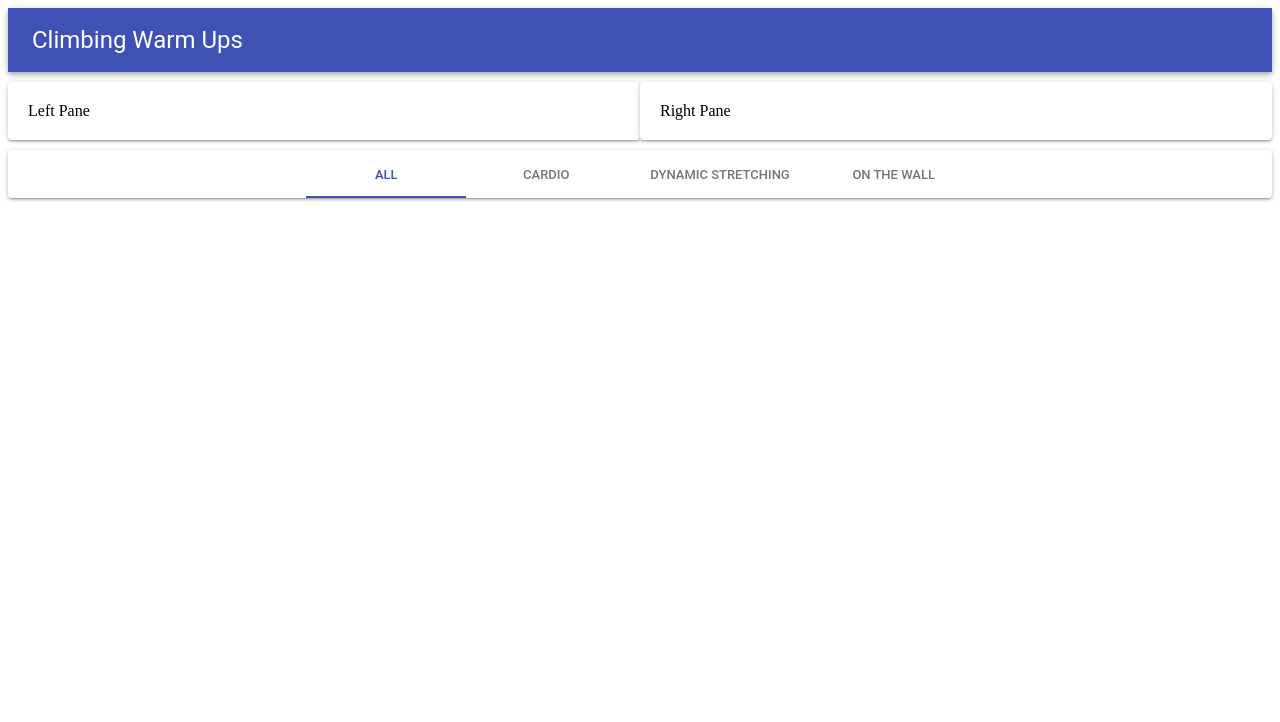
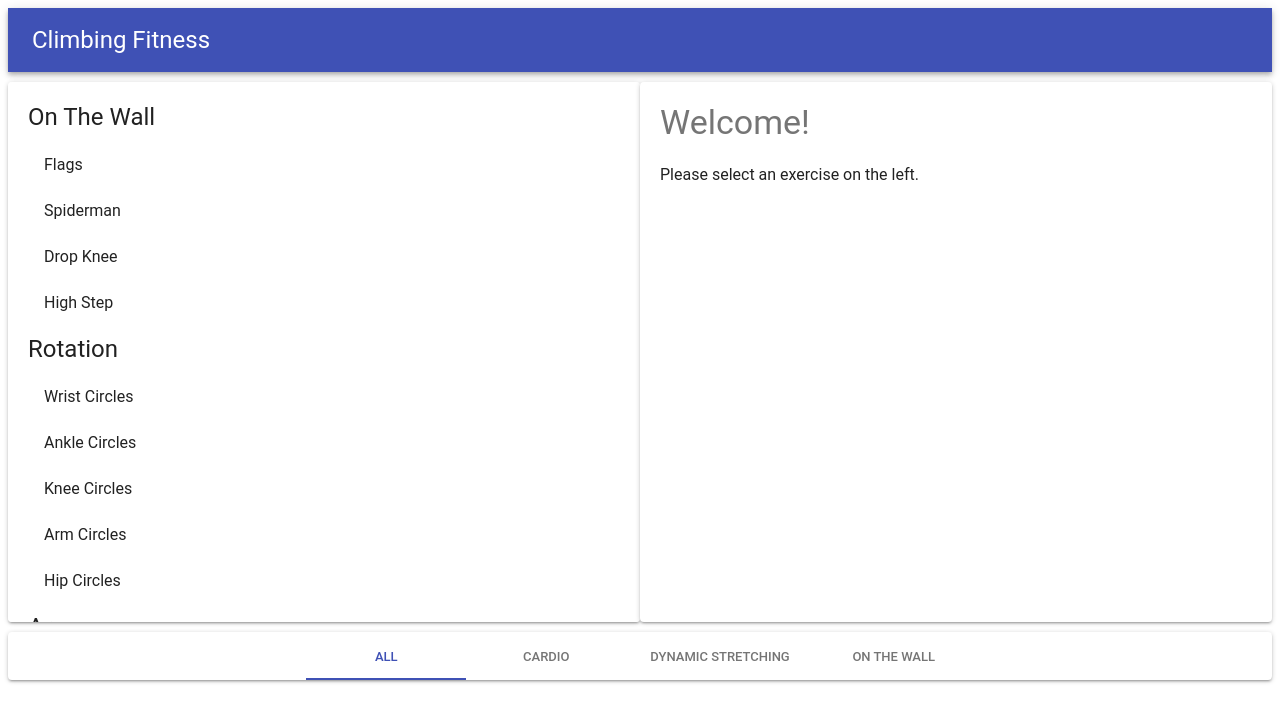
Before and after one commit to benihime1458/climbing-exercises, a React app: page / in a window 1280 px wide. Shown: the top 722 px of the page. Built offline with nearby package versions, Linux system fonts and the light colour scheme; the HTML template or start-up script is replaced by a standard one.

Commit message:
populate left pane exercises

```diff
--- a/client/src/Components/App.jsx
+++ b/client/src/Components/App.jsx
@@ -1,20 +1,66 @@
 import React, { Component, Fragment } from 'react';
 import { Header, Footer } from './Layouts';
 import Exercises from './Exercises';
-import { categories } from '../store.js';
+import { categories, cardio, stretches, wall } from '../store.js';
 
 export default class extends Component {
-  states = {
-    categories
+  state = {
+    stretches, cardio,
+    stretch: {},
+    cardioExercise: {}
+  }
+
+  getCardioByGroup() {
+    let values = Object.entries(this.state.cardio.reduce((exercises, exercise) => {
+
+      const {group} = exercise;
+
+      exercises[group] = exercises[group] ? [...exercises[group], exercise] : [exercise];
+
+      return exercises;
+
+    }, {})
+    )
+    return values;
+  }
+
+  getStretchesByGroup() {
+    // console.log('============ begin =========');
+    let values = Object.entries(this.state.stretches.reduce((exercises, exercise) => {
+      const {group} = exercise;
+      //console.log(exercises);
+      // console.log(group, exercises[group]);
+      // exercises[group] = (exercises[group] != undefined) ? [...exercises[group], exercise] : [exercise];
+
+      if (exercises[group] != undefined) {
+        exercises[group] = [...exercises[group], exercise];
+      } else {
+        exercises[group] = [exercise];
+      }
+
+      //console.log(exercises[group], "hello");
+      return exercises;
+    }, {})
+    )
+    return values;
   }
 
   render() {
+
+    const cardio = this.getCardioByGroup();
+    const stretches = this.getStretchesByGroup();
+
     return  (<Fragment>
         <Header />
 
-        <Exercises />
+        <Exercises
+          cardio = {cardio}
+          stretches = {stretches}
+        />
 
-      <Footer categories={categories}/>
+        <Footer
+          categories = {categories}
+        />
       </Fragment>
     );
   }
--- a/client/src/Components/Exercises/LeftPane.jsx
+++ /dev/null
@@ -1,7 +0,0 @@
-import React from 'react';
-import { Paper } from '@material-ui/core';
-
-export default ({ styles }) =>
-  <Paper style={styles.Paper}>
-    Left Pane
-  </Paper>
--- a/client/src/Components/Exercises/RightPane.jsx
+++ /dev/null
@@ -1,7 +0,0 @@
-import React from 'react';
-import { Paper } from '@material-ui/core';
-
-export default ({ styles }) =>
-  <Paper style={styles.Paper}>
-    Right Pane
-  </Paper>
--- a/client/src/Components/Exercises/index.js
+++ b/client/src/Components/Exercises/index.js
@@ -1,18 +1,73 @@
-import React from 'react';
-import { Grid } from '@material-ui/core';
-import LeftPane from './LeftPane';
-import RightPane from './RightPane';
+import React, {Fragment} from 'react';
+import { Grid, Paper, Typography, List, ListItem, ListItemText  } from '@material-ui/core';
 
 const styles = {
-  Paper: { padding: 20, marginTop: 10, marginBottom: 10 }
+  Paper: {
+    padding: 20,
+    marginTop: 10,
+    marginBottom: 10,
+    height: 500,
+    overflowY: 'auto'
+  }
 };
 
-export default props =>
+export default ({stretches, cardio}) =>
   <Grid container>
     <Grid item sm>
-      <LeftPane styles={styles} />
+      <Paper style={styles.Paper}>
+        {stretches.map(([group, exercises]) =>
+        <Fragment
+          key={group}
+        >
+          <Typography
+            variant='h5'
+            style={{textTransform: 'capitalize'}}
+          >
+            {group}
+          </Typography>
+          <List component="ul">
+            {exercises.map(({title}) =>
+              <ListItem key={title} button>
+                <ListItemText primary={title} />
+              </ListItem>
+            )}
+          </List>
+        </Fragment>
+        )}
+        {cardio.map(([group, exercises]) =>
+        <Fragment
+          key={group}
+        >
+          <Typography
+            variant='h5'
+            style={{textTransform: 'capitalize'}}
+          >
+            {group}
+          </Typography>
+          <List component="ul">
+            {exercises.map(({title}) =>
+              <ListItem key={title} button>
+                <ListItemText primary={title} />
+              </ListItem>
+            )}
+          </List>
+        </Fragment>
+        )}
+      </Paper>
     </Grid>
     <Grid item sm>
-      <RightPane styles={styles} />
+      <Paper style={styles.Paper}>
+        <Typography
+          variant='display1'
+        >
+          Welcome!
+        </Typography>
+        <Typography
+          variant='subheading'
+          style={{marginTop: 20}}
+        >
+          Please select an exercise on the left.
+        </Typography>
+      </Paper>
     </Grid>
   </Grid>
--- a/client/src/Components/Layouts/Header.jsx
+++ b/client/src/Components/Layouts/Header.jsx
@@ -5,7 +5,7 @@ export default props =>
   <AppBar position='static'>
     <Toolbar>
       <Typography variant='headline' color='inherit'>
-        Climbing Warm Ups
+        Climbing Fitness
       </Typography>
     </Toolbar>
   </AppBar>
--- a/client/src/store.js
+++ b/client/src/store.js
@@ -6,20 +6,53 @@ const categories = [
 
 const cardio = [
   {
-    id: 'rowing',
-    title: 'Rowing',
+    id: 'row',
+    title: 'Row',
     description: 'Rowing Exercises...',
+    group: 'machines'
   },
   {
-    id: 'running',
-    title: 'Running',
-    description: 'Running Exercises...',
+    id: 'treadmill run',
+    title: 'Treadmill Run',
+    description: 'Treadmill Running...',
+    group: 'machines'
   },
   {
-    id: 'biking',
-    title: 'Biking',
-    description: 'Biking Exercises',
-  }
+    id: 'spin',
+    title: 'Spin Bike',
+    description: 'Spin Bike Exercises',
+    group: 'machines'
+  },
+  {
+    id: 'elliptical',
+    title: 'Elliptical',
+    description: 'Elliptical Exercises',
+    group: 'machines'
+  },
+  {
+    id: 'high knees',
+    title: 'High Knees',
+    description: 'High Knees',
+    group: 'bodyweight'
+  },
+  {
+    id: 'mountain climbers',
+    title: 'Mountain Climbers',
+    description: 'Mountain Climbers...',
+    group: 'bodyweight'
+  },
+  {
+    id: 'butt kickers',
+    title: 'Butt Kickers',
+    description: 'Butt Kickers...',
+    group: 'bodyweight'
+  },
+  {
+    id: 'lunges',
+    title: 'Lunges',
+    description: 'Lunges...',
+    group: 'bodyweight'
+  },
 ];
 
 const stretches = [
```
Also changed, not shown: client/src/store-redo.js (added, +186 -0 lines), 3 other files (tests, documents, lock files or other folders).
